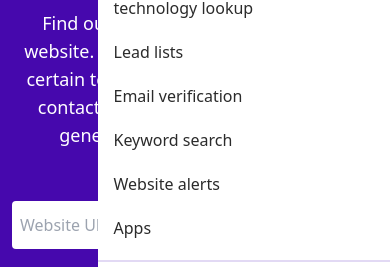
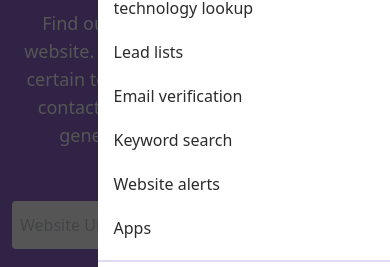
Before and after one commit to abdelilahelhaddad/wappalyzer, a website built with Vite: page index.html in a window 390 px wide. Shown: the part 170-437 px from the top of the page. Built offline with nearby package versions, Linux system fonts and the light colour scheme; files whose address does not match are found by name.

Commit message:
:fire: :art: Mobile Navbar :sparkles: :globe_with_meridians:

```diff
--- a/index.html
+++ b/index.html
@@ -9,9 +9,12 @@
 
   <body>
     <header class="bg-w-purple text-w-white h-3/5 py-4">
+      <div
+        class="h-screen w-1/4 bg-w-gray-dark opacity-80 top-0 bottom-0 left-0 right-0 fixed z-40"
+      ></div>
       <nav
         id="mobileNavbar"
-        class="h-screen w-3/4 bg-w-white top-0 right-0 fixed overflow-auto"
+        class="h-screen w-3/4 bg-w-white top-0 right-0 fixed overflow-auto z-50"
       >
         <div class="p-2">
           <p class="text-w-gray-dark p-2 mb-1 rounded hover:bg-w-gray-light">
```
